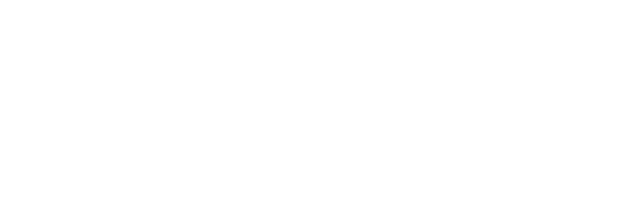
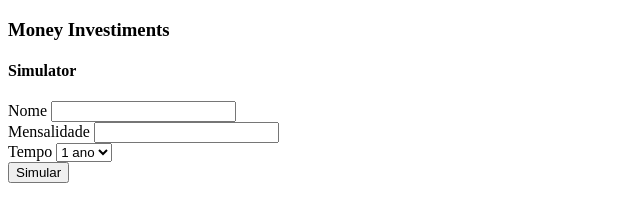
Before and after one commit to KaioCosta62/teste-juroscompostos, a plain HTML site: page index.html in a window 1280 px wide. Shown: the whole page, without its empty margins (0-640 px from the left). Drawn offline with Linux system fonts and the light colour scheme.

Commit message:
criando estrutura inicial de simulacao

```diff
--- a/index.html
+++ b/index.html
@@ -8,6 +8,29 @@
   <title>Teste Juros Compostos</title>
 </head>
 <body>
+  <section class="simulator">
+    <div class="container">
+      <h3>Money Investiments</h3>
+      <form action="">
+        <h4>Simulator</h4>
+        <div>
+          <label for="nome">Nome</label>
+          <input type="text" name="nome" id="nome">
+        </div>
+        <div>
+          <label for="mensalidade">Mensalidade</label>
+          <input type="text" name="mensalidade" id="mensalidade">
+        </div>
+        <div>
+          <label for="tempo">Tempo</label>
+          <select name="tempo" id="tempo">
+            <option value="1">1 ano</option>
+          </select>
+        </div>
+        <button type="submit">Simular</button>
+      </form>
+    </div>
+  </section>
   <script src="js/script.js"></script>
 </body>
 </html>
```
